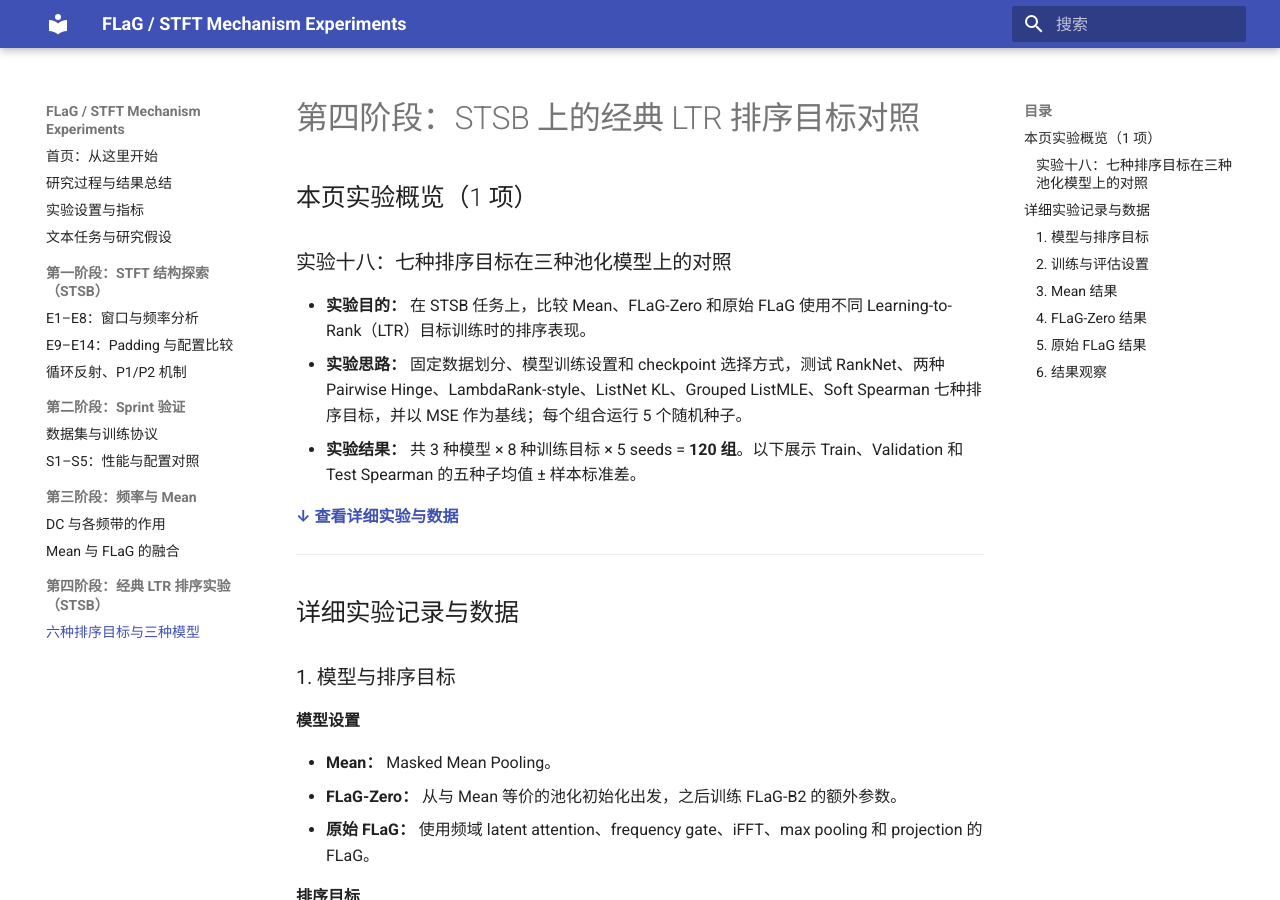
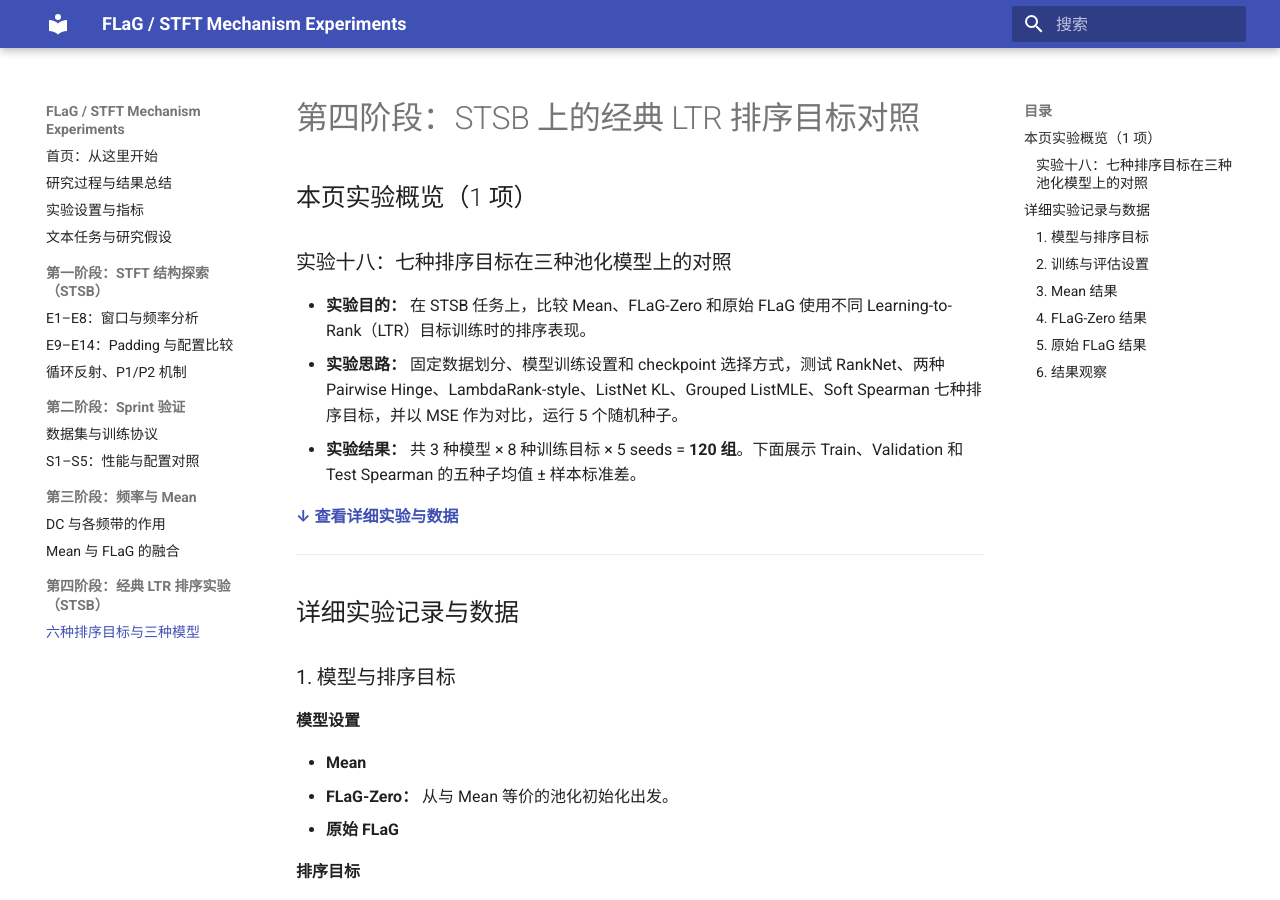
Before and after one commit to lumoswwr/FLaG-STFT-Notes, an MkDocs documentation site: the page built from docs/ltr.md, in a window 1280 px wide and 900 px high. Built offline with MkDocs 1.6.1 and Material for MkDocs 9.7.7, drawn with Linux system fonts in a browser that asks for light colours.

Commit message:
ltr-modify

```diff
--- a/docs/ltr.md
+++ b/docs/ltr.md
@@ -7,8 +7,8 @@
 ### 实验十八：七种排序目标在三种池化模型上的对照
 
 - **实验目的：** 在 STSB 任务上，比较 Mean、FLaG-Zero 和原始 FLaG 使用不同 Learning-to-Rank（LTR）目标训练时的排序表现。
-- **实验思路：** 固定数据划分、模型训练设置和 checkpoint 选择方式，测试 RankNet、两种 Pairwise Hinge、LambdaRank-style、ListNet KL、Grouped ListMLE、Soft Spearman 七种排序目标，并以 MSE 作为基线；每个组合运行 5 个随机种子。
-- **实验结果：** 共 3 种模型 × 8 种训练目标 × 5 seeds = **120 组**。以下展示 Train、Validation 和 Test Spearman 的五种子均值 ± 样本标准差。
+- **实验思路：** 固定数据划分、模型训练设置和 checkpoint 选择方式，测试 RankNet、两种 Pairwise Hinge、LambdaRank-style、ListNet KL、Grouped ListMLE、Soft Spearman 七种排序目标，并以 MSE 作为对比，运行 5 个随机种子。
+- **实验结果：** 共 3 种模型 × 8 种训练目标 × 5 seeds = **120 组**。下面展示 Train、Validation 和 Test Spearman 的五种子均值 ± 样本标准差。
 
 **[↓ 查看详细实验与数据](#exp-18-detail)**
 
@@ -22,9 +22,9 @@
 
 **模型设置**
 
-- **Mean：** Masked Mean Pooling。
-- **FLaG-Zero：** 从与 Mean 等价的池化初始化出发，之后训练 FLaG-B2 的额外参数。
-- **原始 FLaG：** 使用频域 latent attention、frequency gate、iFFT、max pooling 和 projection 的 FLaG。
+- **Mean**
+- **FLaG-Zero：** 从与 Mean 等价的池化初始化出发。
+- **原始 FLaG**
 
 **排序目标**
 
```
